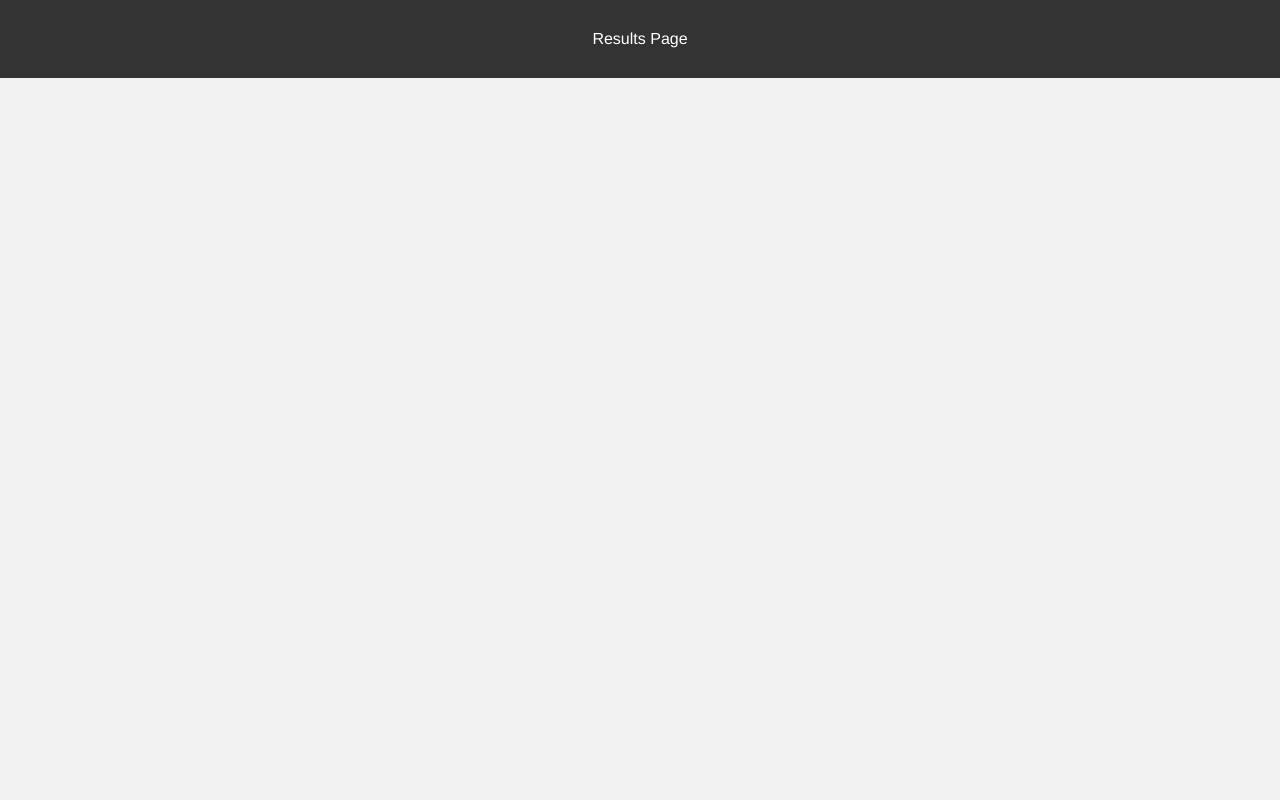
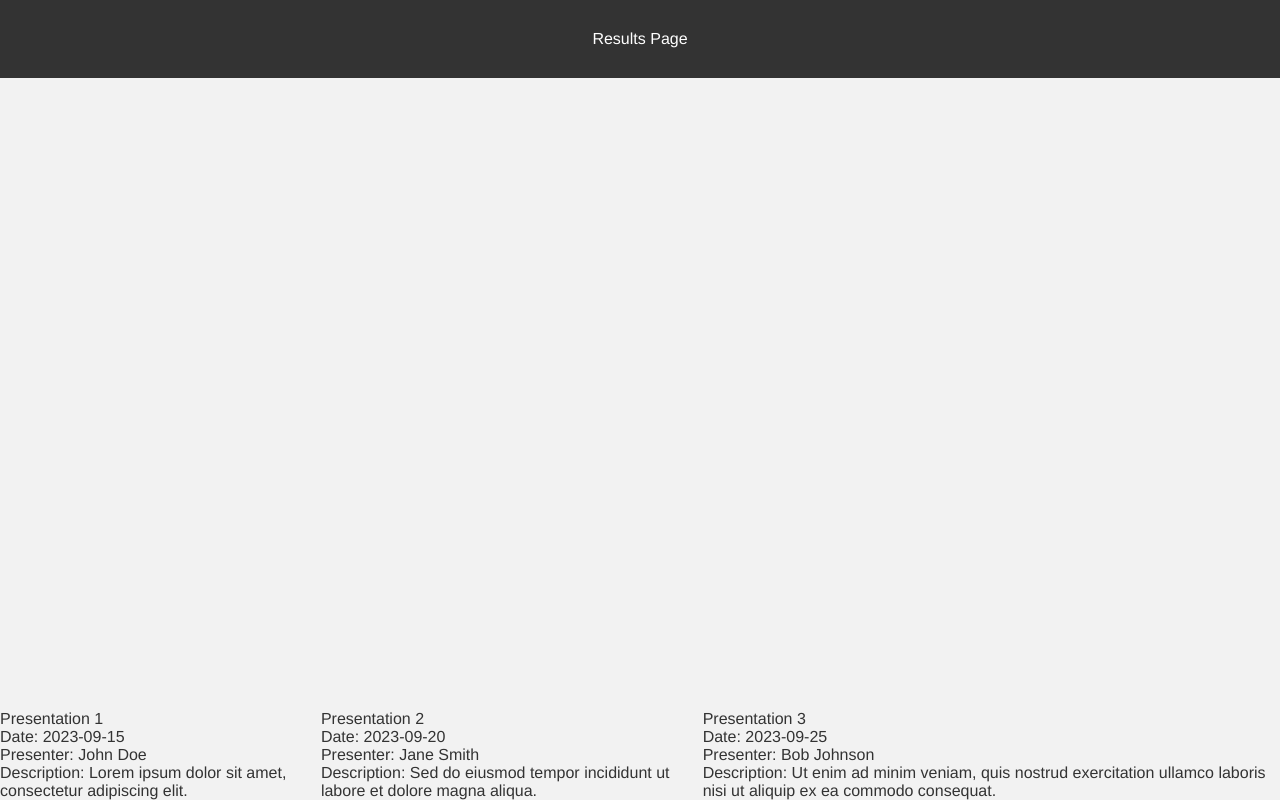
Before and after one commit to seangh125/Software-Design-Studio-41127, a plain HTML site: page resultspage.html in a window 1280 px wide. Drawn offline with Linux system fonts and the light colour scheme.

Commit message:
bug fix html was not loading right js

```diff
--- a/js/script.js
+++ b/js/script.js
@@ -44,6 +44,7 @@ const resultsData = [
       `;
 
       resultsContainer.appendChild(resultElement);
+
     });
   }
 
--- a/resultspage.html
+++ b/resultspage.html
@@ -5,6 +5,7 @@
     <meta charset="UTF-8">
     <meta name="viewport" content="width=device-width, initial-scale=1.0">
     <link rel="stylesheet" href="./css/style.css">
+
     <title>Results Page</title>
 </head>
 <body>
@@ -13,7 +14,7 @@
     </header>
     <main>
         <section class="results">
-            <script src="script.js"></script>
+            <script src="js/script.js"></script>
         </section>
     </main>
 </body>
```
